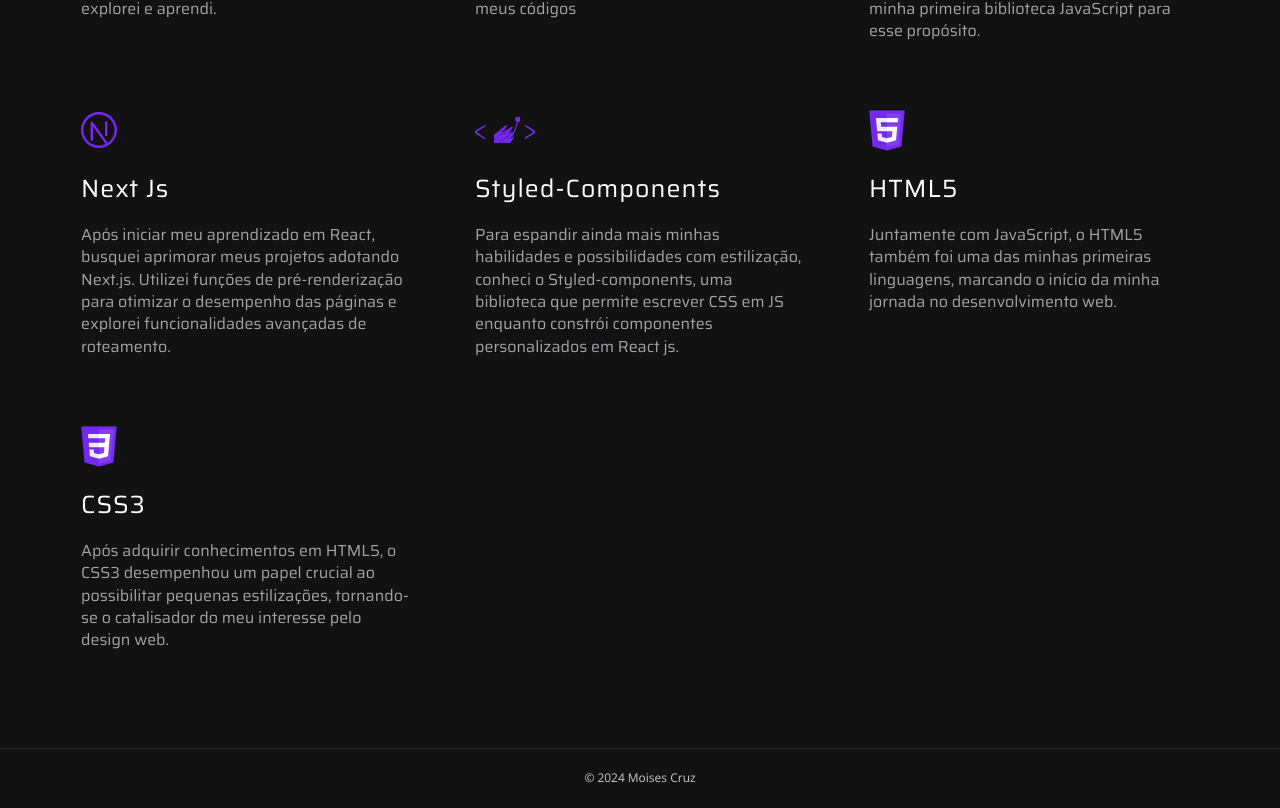
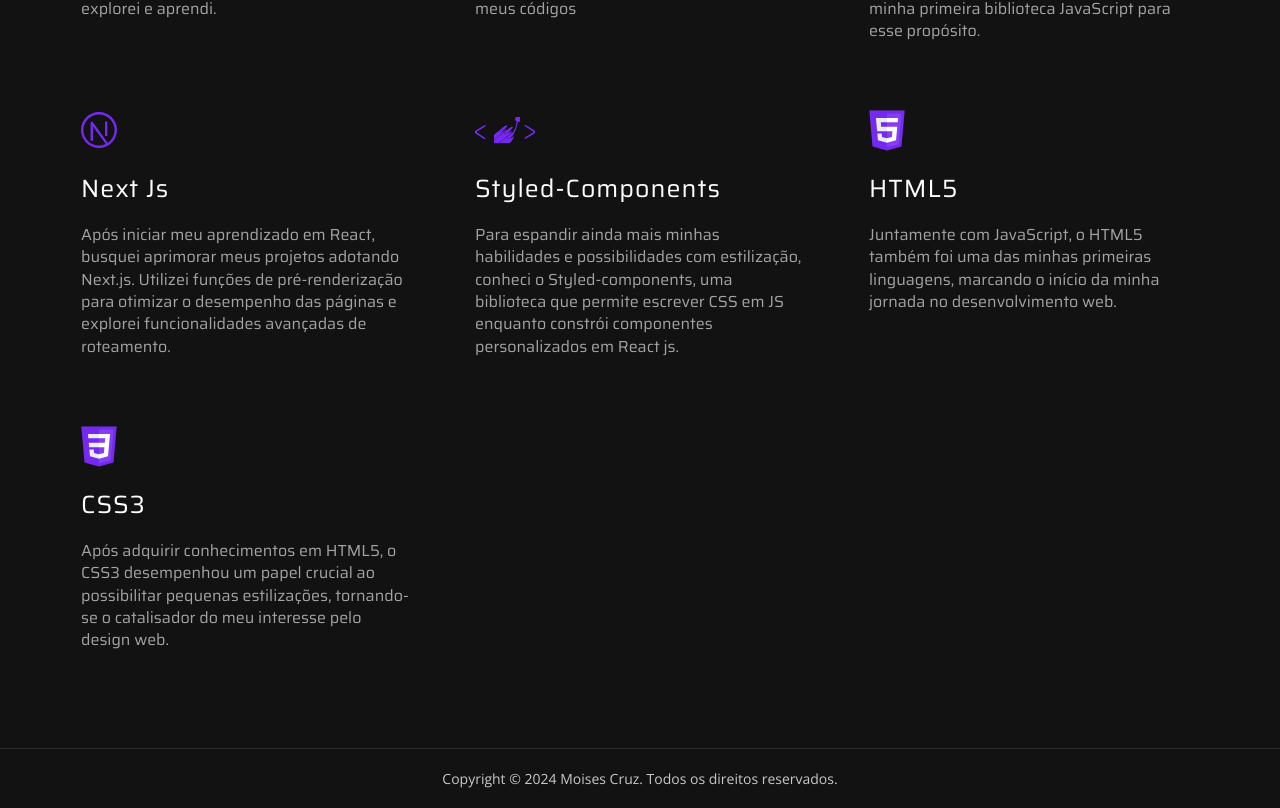
Before and after one commit to codemoises/MyPortfolio, a Next.js app: page / in a window 1280 px wide. Shown: the part 3061-3869 px from the top of the page. Built offline with nearby package versions, Linux system fonts and the light colour scheme; a web font is replaced by a local one.

Commit message:
novo footer

```diff
--- a/src/components/Footer/index.tsx
+++ b/src/components/Footer/index.tsx
@@ -13,21 +13,13 @@ export default function Footer() {
       textAlign={"center"}
     >
       <Box
-        fontSize={"12px"}
+        fontSize={"14px"}
         fontFamily={"Open Sans, sans-serif"}
         color={"#c9c9c9"}
         display={"flex"}
         gap={"3px"}
       >
-        ©<Text>{year}</Text>
-        <Link
-          href="https://bio-tau.vercel.app/"
-          target="_blank"
-          rel="external"
-          _hover={{ textDecoration: "none" }}
-        >
-          Moises Cruz
-        </Link>
+        Copyright © {year} Moises Cruz. Todos os direitos reservados.
       </Box>
     </Flex>
   );
```
